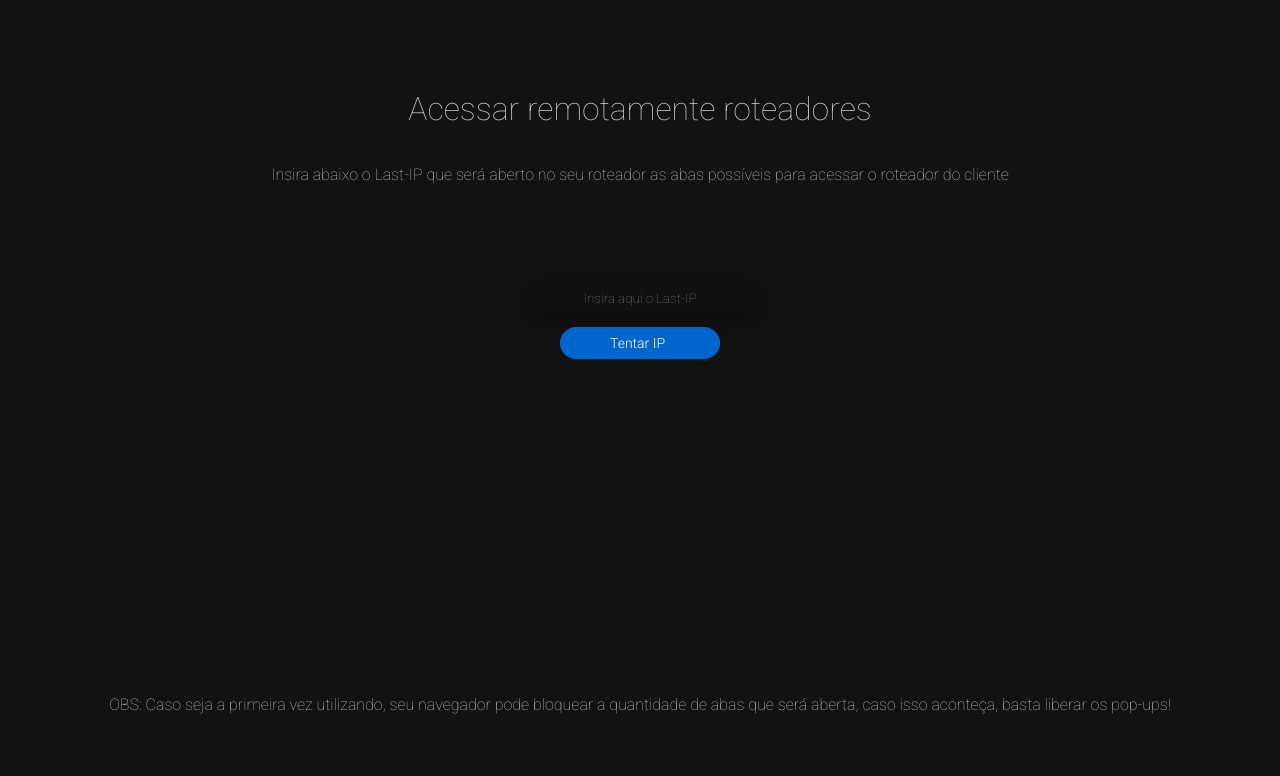
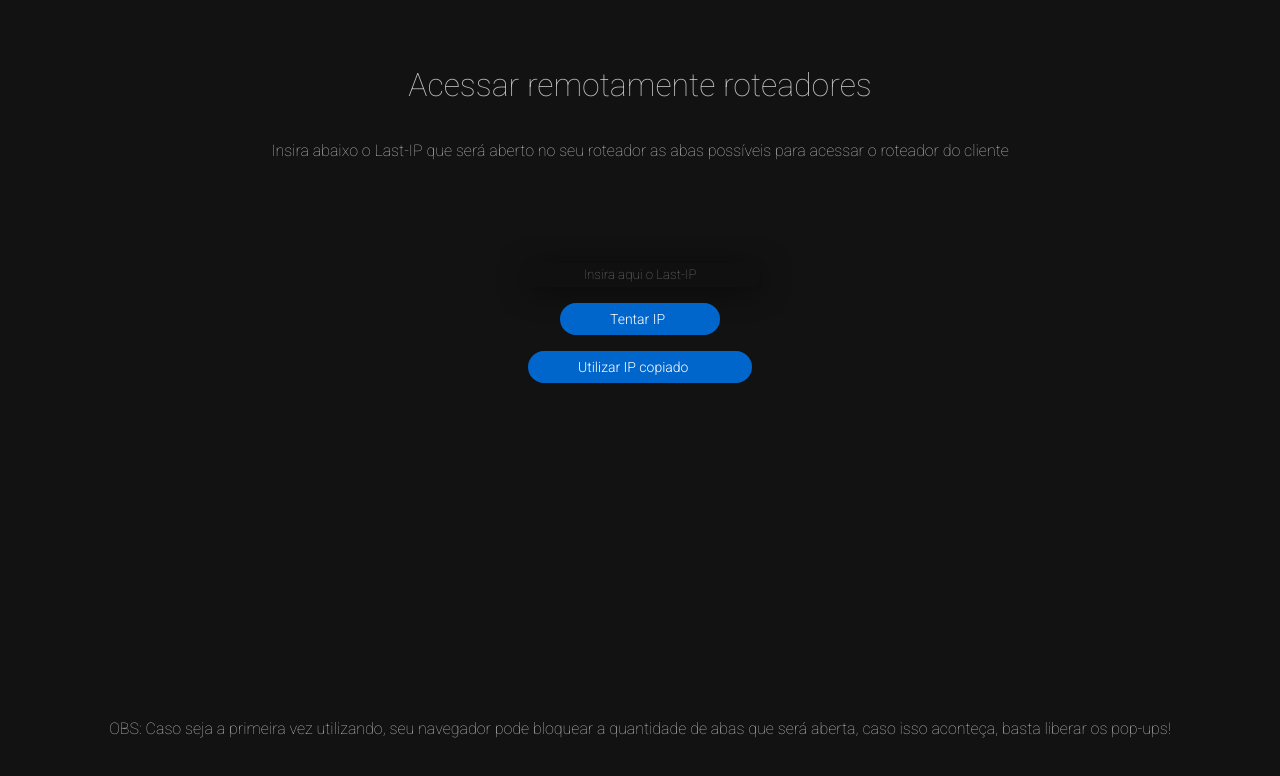
Before and after one commit to matheus-maeda/ip-tester, a React (Create React App) app: page / in a window 1280 px wide. Shown: the top 776 px of the page. Built offline with nearby package versions, Linux system fonts and the light colour scheme.

Commit message:
2 files modified

```diff
--- a/App.tsx
+++ b/App.tsx
@@ -21,6 +21,22 @@ export default function App() {
       setError('Insira um endereço IP válido');
     }
   }
+  function handleClick1() {
+    try {
+      var urlhttps = 'https://' + window.ClipboardItem.toString();
+      console.log(window.ClipboardItem.toString());
+      window.open(urlhttps, '_blank');
+      urlhttps += ':8082';
+      window.open(urlhttps, '_blank');
+      var urlhttp = 'http://' + window.Clipboard.toString();
+      window.open(urlhttp, '_blank');
+      urlhttp += ':8082';
+      window.open(urlhttp, '_blank');
+    } catch (e) {
+      setError('Insira um endereço IP válido');
+    }
+  }
+
   return (
     <div className="Menu">
       <div className="Header">
@@ -42,6 +58,13 @@ export default function App() {
         <button onClick={handleClick} id="sendButton" className="input">
           Tentar IP
         </button>
+        <button
+          onClick={handleClick1}
+          id="sendButtonClipboard"
+          className="input"
+        >
+          Utilizar IP copiado
+        </button>
       </div>
       <div className="errors">
         <p>
--- a/style.css
+++ b/style.css
@@ -45,7 +45,7 @@
   align-items: center;
 }
 
-#sendButton {
+#sendButton, #sendButtonClipboard {
   margin-top: 1rem;
   height: 2rem;
   width: 10rem;
@@ -67,12 +67,16 @@
   cursor: pointer;
 }
 
-#sendButton:hover {
+#sendButton:hover, #sendButtonClipboard:hover {
   transition: 500ms;
   padding: 10px 50px;
   transform: translateY(-0px);
   background-color: #777;
   color: #0066cc;
+}
+
+#sendButtonClipboard {
+  width: 14rem;
 }
 
 #textInput {
```
